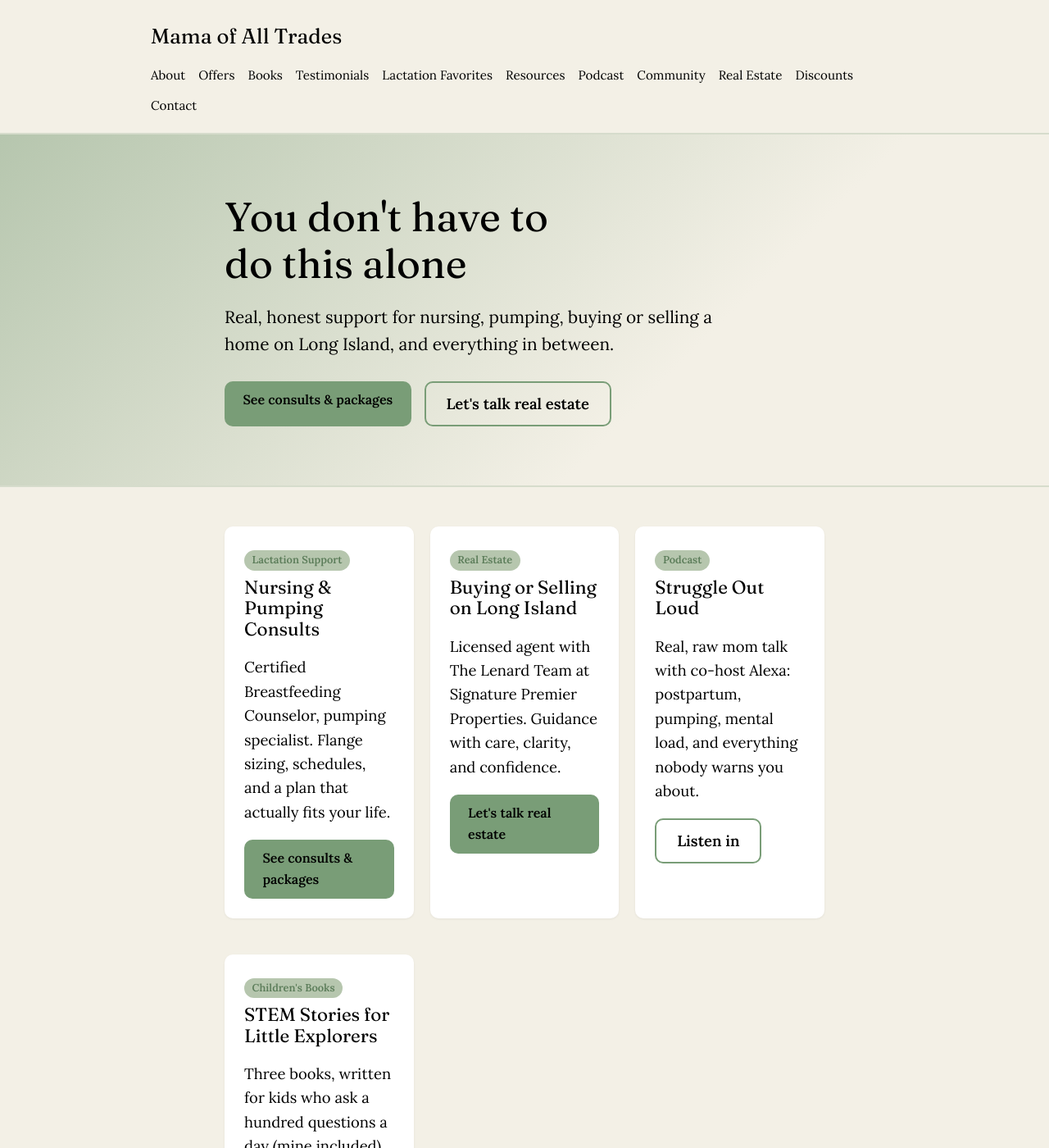
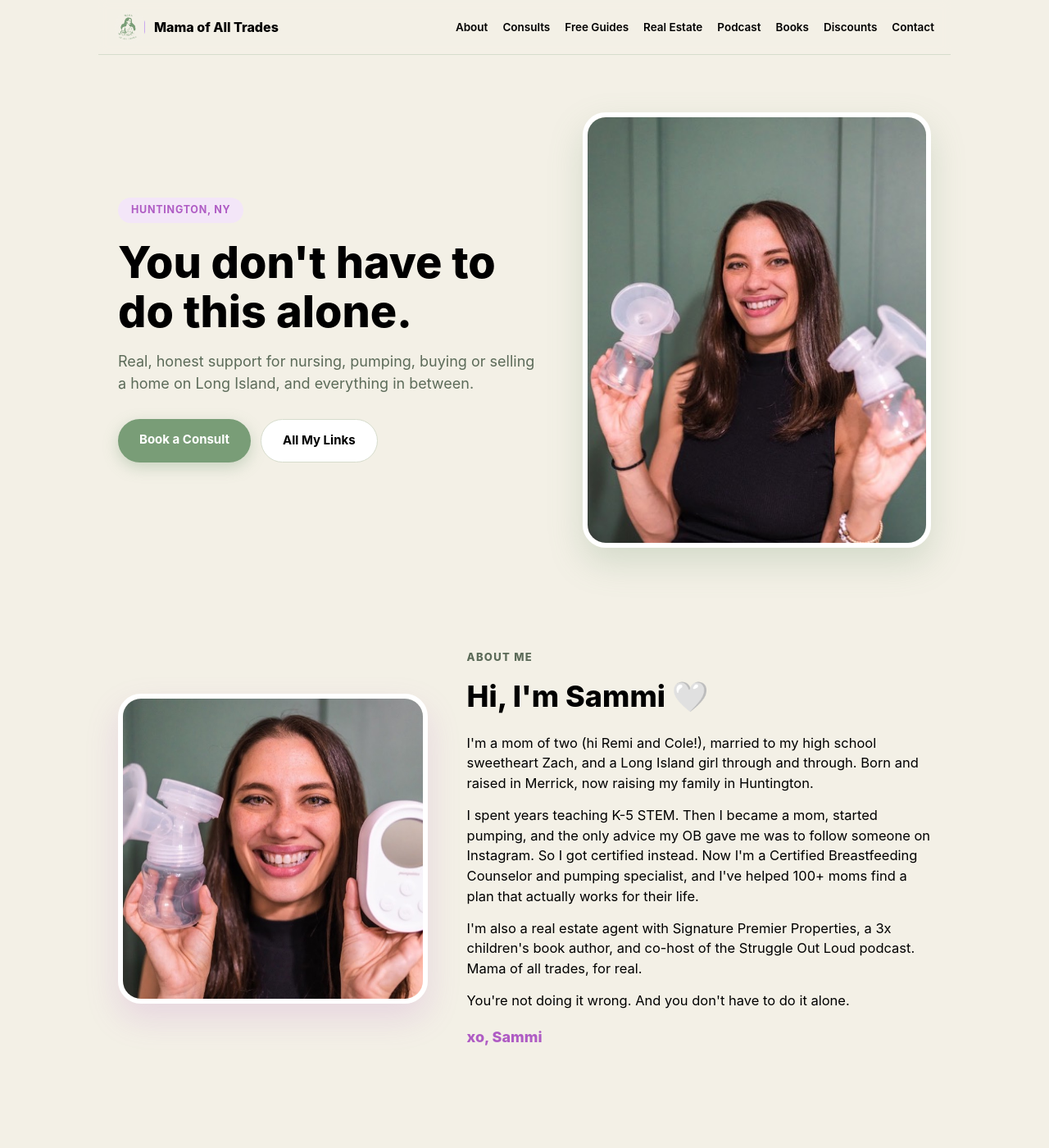
Before and after one commit to SammiGropper/mama-of-all-trades-site, a Jekyll site: the page built from index.html, in a window 1280 px wide and 1400 px high. Shown: the whole window at 82% size. Built offline with Jekyll 4.4.1, drawn with Linux system fonts in a browser that asks for light colours; some of the changed text lies outside the part shown.

Commit message:
New homepage + Free Guides page, office removed from Offers
Co-Authored-By: Claude Opus 5.5 <noreply@anthropic.com>

```diff
--- a/_layouts/default.html
+++ b/_layouts/default.html
@@ -24,7 +24,7 @@
       <a href="{{ '/books/' | relative_url }}" {% if page.url == '/books/' %}class="active"{% endif %}>Books</a>
       <a href="{{ '/testimonials/' | relative_url }}" {% if page.url == '/testimonials/' %}class="active"{% endif %}>Testimonials</a>
       <a href="{{ '/lactation-favorites/' | relative_url }}" {% if page.url == '/lactation-favorites/' %}class="active"{% endif %}>Lactation Favorites</a>
-      <a href="{{ '/resources/' | relative_url }}" {% if page.url == '/resources/' %}class="active"{% endif %}>Resources</a>
+      <a href="{{ '/resources/' | relative_url }}" {% if page.url == '/resources/' %}class="active"{% endif %}>Free Guides</a>
       <a href="{{ '/podcast/' | relative_url }}" {% if page.url == '/podcast/' %}class="active"{% endif %}>Podcast</a>
       <a href="{{ '/community/' | relative_url }}" {% if page.url == '/community/' %}class="active"{% endif %}>Community</a>
       <a href="{{ '/real-estate/' | relative_url }}" {% if page.url == '/real-estate/' %}class="active"{% endif %}>Real Estate</a>
--- /dev/null
+++ b/index.html
@@ -0,0 +1,341 @@
+---
+layout: null
+permalink: /
+title: Home
+---
+<!doctype html>
+<html lang="en">
+<head>
+<meta charset="utf-8">
+<meta name="viewport" content="width=device-width, initial-scale=1">
+<title>Mama of All Trades</title>
+<style>
+  :root {
+    --bg: #f3f0e6;
+    --ink: #000000;
+    --sub: #5c6b59;
+    --line: #d6dccc;
+    --sage: #799d77;
+    --sage-light: #96b091;
+    --sage-soft: #e8f0e6;
+    --purple: #af5cc4;
+    --purple-light: #cc8fe8;
+    --purple-soft: #f3e6f8;
+    --gold: #f4c84a;
+  }
+  * { box-sizing: border-box; }
+  html { scroll-behavior: smooth; }
+  body {
+    margin: 0;
+    background: var(--bg);
+    color: var(--ink);
+    font-family: -apple-system, "SF Pro Text", "Segoe UI", Helvetica, Arial, sans-serif;
+    line-height: 1.5;
+  }
+  a { color: inherit; }
+  .nav {
+    position: sticky; top: 0; z-index: 10;
+    background: rgba(243,240,230,0.92); backdrop-filter: blur(6px);
+    border-bottom: 1px solid var(--line);
+    padding: 14px 20px;
+    display: flex; align-items: center; justify-content: space-between;
+    max-width: 1040px; margin: 0 auto;
+  }
+  .nav .logo { font-weight: 800; font-size: 16px; text-decoration: none; }
+  .nav .links { display: flex; gap: 18px; font-size: 13.5px; font-weight: 600; }
+  .nav .links a { text-decoration: none; }
+  .nav .links a:hover { color: var(--sage); }
+
+  section { max-width: 1040px; margin: 0 auto; padding: 64px 24px; }
+
+  .hero {
+    padding: 70px 24px 60px;
+    display: grid; grid-template-columns: 1.1fr 0.9fr; gap: 48px; align-items: center;
+  }
+  .hero .hero-photo {
+    width: 100%; aspect-ratio: 4 / 5; object-fit: cover; object-position: center 30%;
+    border-radius: 28px; box-shadow: 0 18px 40px rgba(121,157,119,0.25);
+    border: 6px solid #fff;
+  }
+  @media (max-width: 720px) {
+    .hero { grid-template-columns: 1fr; text-align: center; gap: 30px; padding-top: 40px; }
+    .hero .hero-photo { max-width: 320px; margin: 0 auto; display: block; }
+    .hero .cta-row { justify-content: center; }
+    .hero p { margin-left: auto; margin-right: auto; }
+  }
+  .nav .logo { display: flex; align-items: center; gap: 10px; }
+  @media (max-width: 560px) {
+    .nav { flex-direction: column; gap: 8px; padding: 10px 16px; }
+    .nav .links { gap: 6px 14px; font-size: 13px; flex-wrap: wrap; justify-content: center; }
+  }
+  .nav .logo img { width: 38px; height: 38px; border-radius: 50%; object-fit: cover; object-position: center 20%; }
+  .hero .eyebrow {
+    display: inline-block; background: var(--purple-soft); color: var(--purple);
+    font-weight: 700; font-size: 12.5px; letter-spacing: 0.06em; text-transform: uppercase;
+    padding: 6px 16px; border-radius: 999px; margin-bottom: 18px;
+  }
+  .hero h1 {
+    font-size: clamp(32px, 6vw, 54px); font-weight: 800; line-height: 1.1; margin: 0 0 18px;
+  }
+  .hero p {
+    font-size: 18px; color: var(--sub); max-width: 560px; margin: 0 0 30px;
+  }
+  .hero .cta-row { display: flex; gap: 12px; flex-wrap: wrap; }
+  .btn {
+    display: inline-block; text-decoration: none; font-weight: 700; font-size: 15px;
+    padding: 14px 26px; border-radius: 999px;
+  }
+  .btn.primary { background: var(--sage); color: #fff; box-shadow: 0 6px 18px rgba(121,157,119,0.35); }
+  .btn.secondary { background: #fff; color: var(--ink); border: 1.5px solid var(--line); }
+
+  h2.section-title {
+    font-size: 13px; text-transform: uppercase; letter-spacing: 0.1em; font-weight: 800;
+    color: var(--sub); text-align: center; margin: 0 0 10px;
+  }
+  h2.big-title { font-size: clamp(26px, 4vw, 36px); font-weight: 800; text-align: center; margin: 0 0 44px; }
+
+  .two-col {
+    display: grid; grid-template-columns: 1fr 1fr; gap: 24px;
+  }
+  @media (max-width: 720px) { .two-col { grid-template-columns: 1fr; } }
+
+  .service-card {
+    border-radius: 24px; padding: 36px 32px; text-decoration: none; color: var(--ink);
+    display: flex; flex-direction: column;
+  }
+  .service-card .icon {
+    width: 56px; height: 56px; border-radius: 16px; display: flex; align-items: center;
+    justify-content: center; font-size: 28px; margin-bottom: 20px; background: rgba(255,255,255,0.6);
+  }
+  .service-card h3 { font-size: 21px; font-weight: 800; margin: 0 0 10px; }
+  .service-card p { font-size: 15px; margin: 0 0 20px; opacity: 0.85; }
+  .service-card .go { font-weight: 700; font-size: 14.5px; margin-top: auto; }
+
+  .podcast-card, .books-card {
+    border-radius: 24px; padding: 40px 36px; text-align: center;
+  }
+  .podcast-card h3, .books-card h3 { font-size: 24px; font-weight: 800; margin: 14px 0 10px; }
+  .podcast-card p, .books-card p { font-size: 15.5px; color: var(--sub); max-width: 460px; margin: 0 auto 20px; }
+  .big-emoji { font-size: 44px; }
+
+  .book-row { display: flex; gap: 16px; justify-content: center; flex-wrap: wrap; margin-top: 10px; }
+  .book-tile {
+    width: 130px; background: #fff; border: 1px solid var(--line); border-radius: 14px;
+    padding: 18px 14px; font-size: 13px; font-weight: 700;
+  }
+  .book-tile .b-emoji { font-size: 30px; margin-bottom: 8px; display: block; }
+
+  .testimonial-note {
+    text-align: center; color: var(--sub); font-size: 13.5px; font-style: italic;
+    border: 1px dashed var(--line); border-radius: 16px; padding: 20px;
+  }
+
+  .events-banner {
+    display: flex; align-items: center; gap: 20px; flex-wrap: wrap;
+    background: linear-gradient(135deg, var(--purple), var(--purple-light));
+    color: #fff; border-radius: 24px; padding: 34px 36px;
+  }
+  .events-banner .et { flex: 1 1 260px; }
+  .events-banner h3 { font-size: 21px; font-weight: 800; margin: 0 0 6px; }
+  .events-banner p { margin: 0; font-size: 14.5px; opacity: 0.92; }
+  .events-banner .btn.secondary { background: #fff; color: var(--purple); border: none; flex-shrink: 0; }
+
+  .t-grid { display: grid; grid-template-columns: 1fr 1fr; gap: 18px; }
+  @media (max-width: 720px) { .t-grid { grid-template-columns: 1fr; } }
+  .t-card {
+    background: #fff; border: 1px solid var(--line); border-radius: 18px; padding: 24px;
+  }
+  .t-card .stars { color: var(--gold); font-size: 14px; margin-bottom: 10px; letter-spacing: 1px; }
+  .t-card p { font-size: 14px; margin: 0 0 14px; }
+  .t-card .who { font-size: 13px; font-weight: 700; color: var(--sub); }
+  .t-card .who span { font-weight: 400; opacity: 0.8; }
+  .t-more { text-align: center; margin-top: 20px; }
+  .t-more a { font-weight: 700; font-size: 14px; }
+
+  footer {
+    text-align: center; padding: 50px 24px 60px; color: var(--sub); font-size: 13.5px;
+  }
+  footer a { font-weight: 700; text-decoration: none; }
+  .about {
+    display: grid; grid-template-columns: 0.8fr 1.2fr; gap: 48px; align-items: center;
+  }
+  .about img {
+    width: 100%; aspect-ratio: 1 / 1; object-fit: cover; object-position: center 25%;
+    border-radius: 28px; border: 6px solid #fff; box-shadow: 0 18px 40px rgba(175,92,196,0.18);
+  }
+  .about h2.big-title, .about h2.section-title { text-align: left; }
+  .about h2.big-title { margin-bottom: 18px; }
+  .about p { font-size: 16.5px; margin: 0 0 14px; }
+  .about .sign { font-weight: 800; font-size: 18px; color: var(--purple); margin-top: 18px; }
+  @media (max-width: 720px) {
+    .about { grid-template-columns: 1fr; gap: 28px; }
+    .about img { max-width: 300px; margin: 0 auto; display: block; }
+    .about h2.big-title, .about h2.section-title { text-align: center; }
+  }
+  .newsletter {
+    background: var(--sage); color: #fff; border-radius: 28px; padding: 48px 36px; text-align: center;
+  }
+  .newsletter .nl-eyebrow { font-size: 13px; text-transform: uppercase; letter-spacing: 0.1em; font-weight: 800; opacity: 0.9; }
+  .newsletter h3 { font-size: clamp(26px, 4vw, 34px); font-weight: 800; margin: 10px 0 12px; }
+  .newsletter p { font-size: 16px; max-width: 520px; margin: 0 auto 26px; opacity: 0.95; }
+  .newsletter .btn { background: #fff; color: var(--sage); }
+  .newsletter .fine { font-size: 13px; opacity: 0.85; margin: 16px 0 0; }
+</style>
+</head>
+<body>
+
+  <nav class="nav">
+    <a class="logo" href="#top"><img src="/assets/img/logo.png" alt="">Mama of All Trades</a>
+    <div class="links">
+      <a href="#about">About</a>
+      <a href="/offers/">Consults</a>
+      <a href="/resources/">Free Guides</a>
+      <a href="/real-estate/">Real Estate</a>
+      <a href="/podcast/">Podcast</a>
+      <a href="/books/">Books</a>
+      <a href="/discounts/">Discounts</a>
+      <a href="/contact/">Contact</a>
+    </div>
+  </nav>
+
+  <section class="hero" id="top">
+    <div>
+      <div class="eyebrow">Huntington, NY</div>
+      <h1>You don't have to do this alone.</h1>
+      <p>Real, honest support for nursing, pumping, buying or selling a home on Long Island, and everything in between.</p>
+      <div class="cta-row">
+        <a class="btn primary" href="https://calendly.com/mamaofalltrades1" target="_blank" rel="noopener">Book a Consult</a>
+        <a class="btn secondary" href="/discounts/">All My Links</a>
+      </div>
+    </div>
+    <img class="hero-photo" src="/assets/img/sammi-photo-2.jpg" alt="Sammi Gropper smiling and holding breast pump parts">
+  </section>
+
+  <section id="about">
+    <div class="about">
+      <img src="/assets/img/sammi-photo.jpg" alt="Sammi Gropper smiling, holding a breast pump">
+      <div>
+        <h2 class="section-title">About Me</h2>
+        <h2 class="big-title">Hi, I'm Sammi 🤍</h2>
+        <p>I'm a mom of two (hi Remi and Cole!), married to my high school sweetheart Zach, and a Long Island girl through and through. Born and raised in Merrick, now raising my family in Huntington.</p>
+        <p>I spent years teaching K-5 STEM. Then I became a mom, started pumping, and the only advice my OB gave me was to follow someone on Instagram. So I got certified instead. Now I'm a Certified Breastfeeding Counselor and pumping specialist, and I've helped 100+ moms find a plan that actually works for their life.</p>
+        <p>I'm also a real estate agent with Signature Premier Properties, a 3x children's book author, and co-host of the Struggle Out Loud podcast. Mama of all trades, for real.</p>
+        <p>You're not doing it wrong. And you don't have to do it alone.</p>
+        <div class="sign">xo, Sammi</div>
+      </div>
+    </div>
+  </section>
+
+  <section id="lactation">
+    <h2 class="section-title">What I Do</h2>
+    <h2 class="big-title">Two worlds, one person you can trust</h2>
+    <div class="two-col">
+      <a class="service-card" href="https://calendly.com/mamaofalltrades1" target="_blank" rel="noopener" style="background:var(--sage-soft);">
+        <div class="icon" style="color:var(--sage);">🍼</div>
+        <h3>Nursing &amp; Pumping Consults</h3>
+        <p>Certified Breastfeeding Counselor, pumping specialist. Flange sizing, schedules, and a plan that actually fits your life.</p>
+        <span class="go" style="color:var(--sage);">Book a consult →</span>
+      </a>
+      <a class="service-card" id="realestate" href="https://www.zillow.com/profile/sammigropper" target="_blank" rel="noopener" style="background:var(--purple-soft);">
+        <div class="icon" style="color:var(--purple);">🏡</div>
+        <h3>Buying or Selling on Long Island</h3>
+        <p>Top Agent on Zillow &middot; Signature Premier Properties, member of The Lenard Team. Guidance with care, clarity, and confidence.</p>
+        <span class="go" style="color:var(--purple);">See my Zillow profile →</span>
+      </a>
+    </div>
+    <div style="text-align:center;margin-top:16px;display:flex;flex-direction:column;gap:8px;">
+      <a href="/resources/" style="font-size:13.5px;font-weight:700;color:var(--sage);">🍼 Grab my free pumping + feeding guides →</a>
+      <a href="https://samanthagropper.signature-premier.com/" target="_blank" rel="noopener" style="font-size:13.5px;font-weight:700;color:var(--purple);">Or visit my Signature Premier profile →</a>
+    </div>
+  </section>
+
+  <section id="podcast">
+    <div class="podcast-card" style="background:#fff;border:1px solid var(--line);">
+      <div class="big-emoji">🎙️</div>
+      <h3>Struggle Out Loud</h3>
+      <p>Real, raw mom talk with co-host Alexa. Postpartum, pumping, mental load, and everything nobody warns you about.</p>
+      <a class="btn primary" href="https://open.spotify.com/show/1vG5Hl4jjIxnatRMmHBeQI" target="_blank" rel="noopener">Listen on Spotify</a>
+    </div>
+  </section>
+
+  <section id="books">
+    <div class="books-card" style="background:var(--sage-soft);">
+      <div class="big-emoji">📚</div>
+      <h3>STEM Stories for Little Explorers</h3>
+      <p>Three books, written for kids who ask a hundred questions a day (mine included).</p>
+      <div class="book-row">
+        <a class="book-tile" href="https://www.amazon.com/dp/1736878107?tag=sammigropper-20" target="_blank" rel="noopener"><span class="b-emoji">🌱</span>Going Green in Quarantine</a>
+        <a class="book-tile" href="https://www.amazon.com/dp/1736878123?tag=sammigropper-20" target="_blank" rel="noopener"><span class="b-emoji">🐛</span>Watch Out for the Bug</a>
+        <a class="book-tile" href="https://www.amazon.com/dp/1736878131?tag=sammigropper-20" target="_blank" rel="noopener"><span class="b-emoji">🚧</span>The Big Dig <span style="font-weight:400;opacity:0.6;">(newest)</span></a>
+      </div>
+    </div>
+  </section>
+
+  <section>
+    <h2 class="section-title">What People Say</h2>
+    <h2 class="big-title">Real Estate Reviews</h2>
+    <div class="t-grid">
+      <div class="t-card">
+        <div class="stars">★★★★★</div>
+        <p>"Sam is AMAZING! The home buying process is stressful already, and Sam made sure that we were not only comfortable, but happy the entire process. She kept close contact with us and all parties involved, and reached out often to check in. I cannot recommend Sam enough to be your realtor!!!"</p>
+        <div class="who">Annette Tekverk <span>&middot; bought in Smithtown, NY</span></div>
+      </div>
+      <div class="t-card">
+        <div class="stars">★★★★★</div>
+        <p>"Samantha was incredible! She helped us navigate a near impossible situation multiple times. She was always optimistic when we were not. And she helped us get our dream home in the end. Forever thankful!"</p>
+        <div class="who">Micheline Goulart <span>&middot; bought in Northport, NY</span></div>
+      </div>
+      <div class="t-card">
+        <div class="stars">★★★★★</div>
+        <p>"Sammi is not only a great friend, but the best realtor experience I've ever had. She builds relationships with everyone involved and single handedly got our deal to go through by working closely with the agent, lawyers and all hands involved."</p>
+        <div class="who">Verified Buyer <span>&middot; bought in 2026</span></div>
+      </div>
+    </div>
+    <div class="t-more"><a href="https://www.zillow.com/profile/sammigropper" target="_blank" rel="noopener">Read more Zillow reviews →</a></div>
+  </section>
+
+  <section style="padding-top:0;">
+    <h2 class="section-title">What Moms Say</h2>
+    <h2 class="big-title">Lactation &amp; Pumping Reviews</h2>
+    <div class="t-grid">
+      <div class="t-card">
+        <div class="stars">★★★★★</div>
+        <p>"I can't say enough amazing things about my experience with Sammi as my lactation consultant. Because of her, I am successfully breastfeeding and producing, something I honestly wasn't sure would be possible. She didn't just offer encouragement — she equipped me with real knowledge and confidence."</p>
+        <div class="who">Jillian Laviano</div>
+      </div>
+      <div class="t-card">
+        <div class="stars">★★★★★</div>
+        <p>"Sammi completely changed my pumping experience. I was on the verge of quitting, just 2 weeks in, and with simple yet effective tools and knowledge I am now 12 weeks in with a healthy supply. I highly recommend Sammi for anyone exploring a breastfeeding/pumping journey."</p>
+        <div class="who">Samara Pomerantz</div>
+      </div>
+      <div class="t-card">
+        <div class="stars">★★★★★</div>
+        <p>"I honestly wasn't planning on breastfeeding, so I started with very little knowledge. Sammi was incredible from the very beginning — she checked in on me constantly, almost every day. I truly don't know what I would have done without her help during those early postpartum days."</p>
+        <div class="who">Holly Roselle <span>&middot; 9 reviews, 5.0 overall</span></div>
+      </div>
+      <div class="t-card">
+        <div class="stars">★★★★★</div>
+        <p>"I worked with Sammi before I had my son, and I'm so grateful I did. She explained everything clearly and shared so much more helpful information than the lactation coach I met at the hospital. I felt truly prepared because of her guidance."</p>
+        <div class="who">Liza Forman</div>
+      </div>
+    </div>
+    <div class="t-more"><a href="https://www.google.com/search?q=mama+of+all+trades&oq=mama+of+all+trades&gs_lcrp=EgZjaHJvbWUqBggAEEUYOzIGCAAQRRg7MgYIARAjGCcyCAgCEAAYFhgeMggIAxAAGBYYHjIICAQQABgWGB4yBggFEEUYQTIGCAYQRRhBMgYIBxBFGDzSAQgyMjM4ajBqN6gCALACAA&sourceid=chrome&source=chrome.ob&ie=UTF-8#lrd=0xaff852c1e8965bb1:0x9ccb2bcca4fe0d67,1,,," target="_blank" rel="noopener">Read more Google reviews →</a></div>
+  </section>
+
+  <section id="newsletter" style="padding-top:0;">
+    <div class="newsletter">
+      <div class="nl-eyebrow">The Newsletter</div>
+      <h3>Join 2,000+ Long Island moms</h3>
+      <p>The good stuff, straight to your inbox: pumping tips, local events, a local business I love, my favorite finds and discount codes, and what's happening in Long Island real estate. No spam, just me.</p>
+      <a class="btn" href="https://mamaofalltrades.myflodesk.com/cwfzvipz8s" target="_blank" rel="noopener">Sign me up</a>
+      <p class="fine">Unsubscribe anytime.</p>
+    </div>
+  </section>
+
+  <footer>
+    <a href="https://www.instagram.com/sammigropper" target="_blank" rel="noopener">@sammigropper on Instagram</a>
+    <div style="margin-top:8px;">&copy; 2026 Mama of All Trades</div>
+  </footer>
+
+</body>
+</html>
--- a/index.md
+++ /dev/null
@@ -1,39 +0,0 @@
----
-title: Home
-permalink: /
-hero_title: You don't have to do this alone
-hero_sub: Real, honest support for nursing, pumping, buying or selling a home on Long Island, and everything in between.
-hero_cta: See consults & packages
-hero_cta_url: /offers/
-hero_cta2: Let's talk real estate
-hero_cta2_url: /real-estate/
----
-
-<div class="grid">
-  <div class="card">
-    <span class="tag">Lactation Support</span>
-    <h3>Nursing &amp; Pumping Consults</h3>
-    <p>Certified Breastfeeding Counselor, pumping specialist. Flange sizing, schedules, and a plan that actually fits your life.</p>
-    <a class="btn" href="{{ '/offers/' | relative_url }}">See consults &amp; packages</a>
-  </div>
-  <div class="card">
-    <span class="tag">Real Estate</span>
-    <h3>Buying or Selling on Long Island</h3>
-    <p>Licensed agent with The Lenard Team at Signature Premier Properties. Guidance with care, clarity, and confidence.</p>
-    <a class="btn" href="{{ '/real-estate/' | relative_url }}">Let's talk real estate</a>
-  </div>
-  <div class="card">
-    <span class="tag">Podcast</span>
-    <h3>Struggle Out Loud</h3>
-    <p>Real, raw mom talk with co-host Alexa: postpartum, pumping, mental load, and everything nobody warns you about.</p>
-    <a class="btn-outline" href="{{ '/podcast/' | relative_url }}">Listen in</a>
-  </div>
-  <div class="card">
-    <span class="tag">Children's Books</span>
-    <h3>STEM Stories for Little Explorers</h3>
-    <p>Three books, written for kids who ask a hundred questions a day (mine included).</p>
-    <a class="btn-outline" href="{{ '/books/' | relative_url }}">See the books</a>
-  </div>
-</div>
-
-<p style="margin-top:2.5rem;">Want the free stuff first? Start with the <a href="{{ '/resources/' | relative_url }}">free guides</a>, or just <a href="https://terrific-surf-62863.myflodesk.com/cwfzvipz8s">join the list</a>.</p>
```
Also changed, not shown: offers.md (+0 -6 lines), resources.html (added, +187 -0 lines), resources.md (deleted, +0 -34 lines), assets/img/logo.png (added), assets/img/sammi-photo-2.jpg (added), assets/img/sammi-photo.jpg (added), 1 other file.
